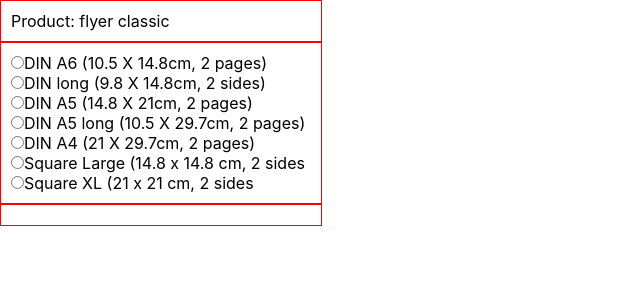
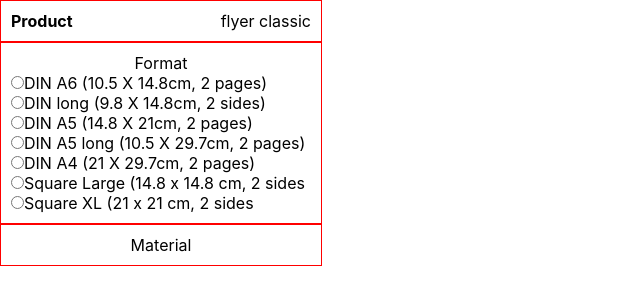
Before and after one commit to MilanMixa/flyer-alert-typescript, a React (Create React App) app: page / in a window 1280 px wide. Both pictures are taken after a click on the radio button "flyer classic". Shown: the top 304 px of the page, without its empty margins (0-640 px from the left). Built offline with nearby package versions, Linux system fonts and the light colour scheme.

Commit message:
added minor changes to conditions for rendering the title and selected product

```diff
--- a/src/App.tsx
+++ b/src/App.tsx
@@ -5,9 +5,9 @@ import { data, data1, data2 } from "./data/optionsData";
 function App() {
   return (
     <div className="App">
-      <Options optionsArray={data} title={"Product"} id={1} />
-      <Options optionsArray={data1} title={"Format"} id={2} />
-      <Options optionsArray={data2} title={"Material"} id={3} />
+      <Options optionsArray={data} title={"Product"} id={0} />
+      <Options optionsArray={data1} title={"Format"} id={1} />
+      <Options optionsArray={data2} title={"Material"} id={2} />
     </div>
   );
 }
--- a/src/components/Options/OptionsContext.tsx
+++ b/src/components/Options/OptionsContext.tsx
@@ -16,14 +16,14 @@ export type SelectedContextType = {
   setCount: Dispatch<SetStateAction<number>>;
 };
 
-const initialState = { count: 1, setCount: () => {} };
+const initialState = { count: 0, setCount: () => {} };
 
 export const OptionsContext = createContext<SelectedContextType>(initialState);
 
 const OptionsContextProvider: FC<OptionsContextProviderType> = ({
   children,
 }) => {
-  const [count, setCount] = useState(1);
+  const [count, setCount] = useState(0);
   return (
     <OptionsContext.Provider value={{ count, setCount }}>
       {children}
--- a/src/components/Options/index.tsx
+++ b/src/components/Options/index.tsx
@@ -16,6 +16,7 @@ const Options = ({ optionsArray, title, id }: Props) => {
   const { count, setCount } = useContext(OptionsContext);
   console.log(count);
   const [selected, setSelected] = useState("");
+  console.log(selected);
   const [showing, setShowing] = useState(true);
 
   const handleChange = (e: any) => {
@@ -24,31 +25,30 @@ const Options = ({ optionsArray, title, id }: Props) => {
 
   const handleClick = () => {
     setShowing((p) => !p);
-    //setCount(count + 1);
-    // if (count > 4) {
-    //   setCount(count - 1);
-    // }
-    // if (count < 3) {
-    //   setCount(count + 1);
-    // }
 
-    setCount(id + 1);
-    if (count >= 3) {
+    if (count <= id) {
+      setCount(id + 1);
+    }
+    if (count > id) {
       setCount(id);
     }
   };
 
   return (
     <div className="option">
-      {selected && !showing && (
-        <p onClick={handleClick} className="title__picked">
-          {title}: {selected}
-        </p>
-      )}
+      <div onClick={handleClick}>
+        {!showing ? (
+          <div className="title__picked">
+            <h2 className="option__title">{title}</h2> <p>{selected}</p>
+          </div>
+        ) : (
+          <p>{title}</p>
+        )}
+      </div>
       {optionsArray.map((option, index) => {
         return (
           <div key={index} className="option__choices">
-            {showing && count === id && (
+            {count === id && (
               <>
                 <input
                   type="radio"
```
